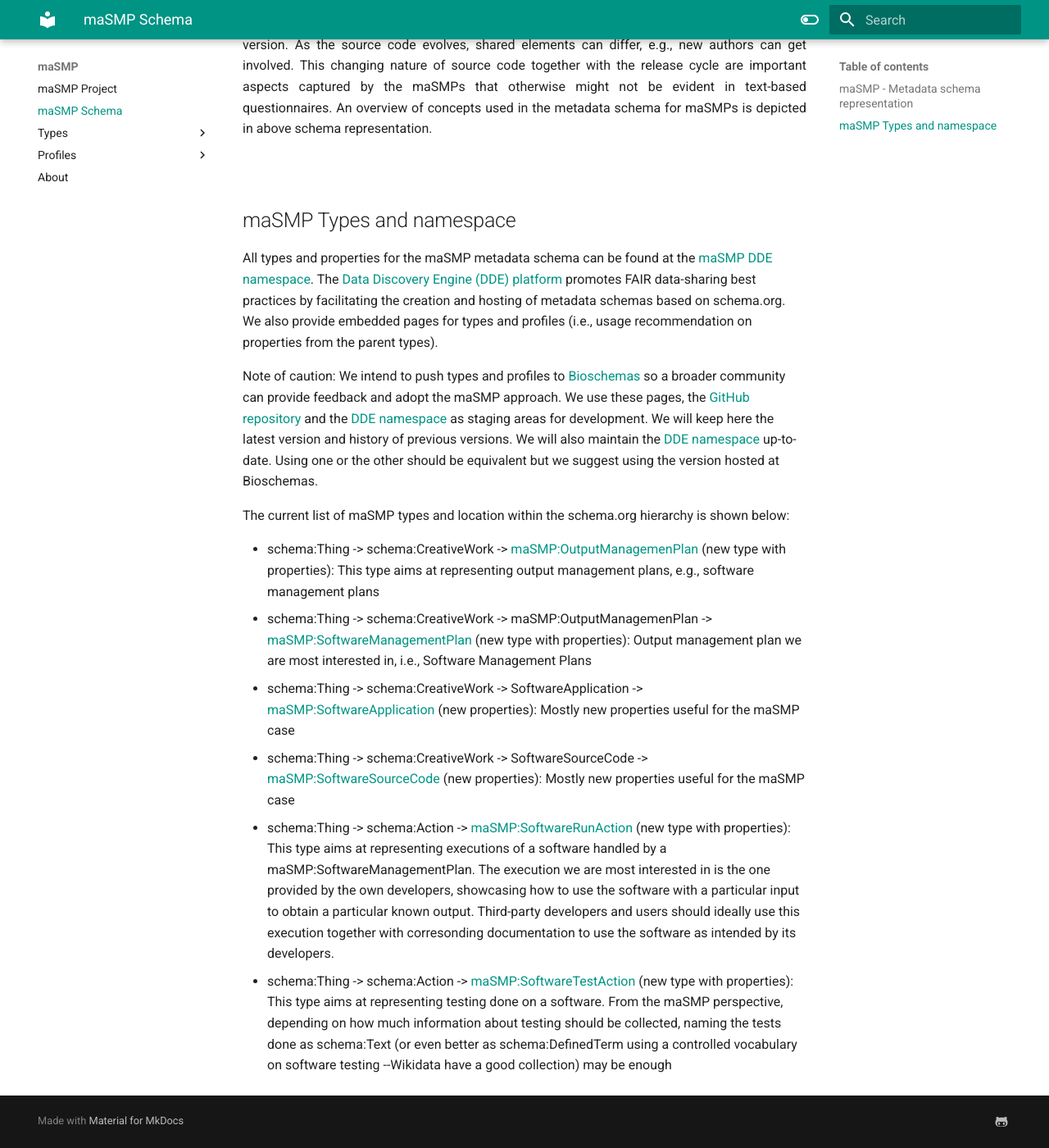
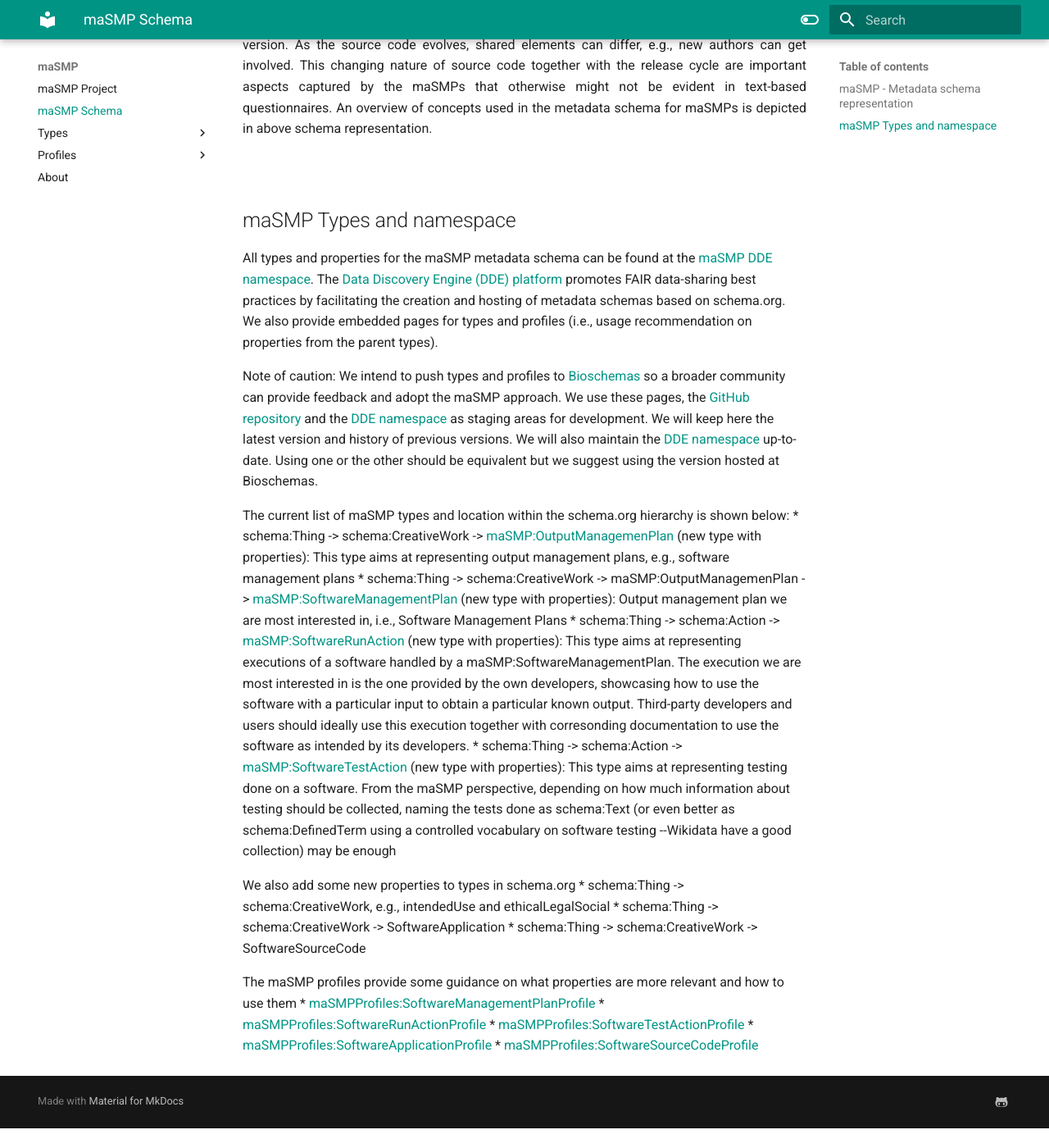
Before and after one commit to zbmed-semtec/maSMPs, an MkDocs documentation site: the page built from docs/maSMP_Schema.md, in a window 1280 px wide and 1400 px high, scrolled down 897 px. Shown: the whole window at 82% size. Built offline with MkDocs 1.6.1 and Material for MkDocs 9.7.7, drawn with Linux system fonts in a browser that asks for light colours; after the commit the page ends 2273 px from its top, so only the background shows below that.

Commit message:
Update links and based on

```diff
--- a/docs/maSMP_Schema.md
+++ b/docs/maSMP_Schema.md
@@ -11,10 +11,19 @@
 Note of caution: We intend to push types and profiles to [Bioschemas](https://bioschemas.org) so a broader community can provide feedback and adopt the maSMP approach. We use these pages, the [GitHub repository](https://github.com/zbmed-semtec/maSMPs) and the [DDE namespace](https://discovery.biothings.io/ns/maSMP) as staging areas for development. We will keep here the latest version and history of previous versions. We will also maintain the [DDE namespace](https://discovery.biothings.io/ns/maSMP) up-to-date. Using one or the other should be equivalent but we suggest using the version hosted at Bioschemas.
 
 The current list of maSMP types and location within the schema.org hierarchy is shown below:
-
 * schema:Thing -> schema:CreativeWork -> [maSMP:OutputManagemenPlan](../Types/OutputManagementPlan) (new type with properties): This type aims at representing output management plans, e.g., software management plans
 * schema:Thing -> schema:CreativeWork -> maSMP:OutputManagemenPlan -> [maSMP:SoftwareManagementPlan](../Types/SoftwareManagementPlan) (new type with properties): Output management plan we are most interested in, i.e., Software Management Plans
-* schema:Thing -> schema:CreativeWork -> SoftwareApplication -> [maSMP:SoftwareApplication](../Types/SoftwareApplication) (new properties): Mostly new properties useful for the maSMP case
-* schema:Thing -> schema:CreativeWork -> SoftwareSourceCode -> [maSMP:SoftwareSourceCode](../Types/SoftwareSourceCode) (new properties): Mostly new properties useful for the maSMP case
 * schema:Thing -> schema:Action -> [maSMP:SoftwareRunAction](../Types/SoftwareRunAction) (new type with properties): This type aims at representing executions of a software handled by a maSMP:SoftwareManagementPlan. The execution we are most interested in is the one provided by the own developers, showcasing how to use the software with a particular input to obtain a particular known output. Third-party developers and users should ideally use this execution together with corresonding documentation to use the software as intended by its developers.
 * schema:Thing -> schema:Action -> [maSMP:SoftwareTestAction](../Types/SoftwareTestAction) (new type with properties): This type aims at representing testing done on a software. From the maSMP perspective, depending on how much information about testing should be collected, naming the tests done as schema:Text (or even better as schema:DefinedTerm using a controlled vocabulary on software testing --Wikidata have a good collection) may be enough
+
+We also add some new properties to types in schema.org
+* schema:Thing -> schema:CreativeWork, e.g., intendedUse and ethicalLegalSocial
+* schema:Thing -> schema:CreativeWork -> SoftwareApplication
+* schema:Thing -> schema:CreativeWork -> SoftwareSourceCode
+
+The maSMP profiles provide some guidance on what properties are more relevant and how to use them
+* [maSMPProfiles:SoftwareManagementPlanProfile](../Profiles/SoftwareManagementPlan)
+* [maSMPProfiles:SoftwareRunActionProfile](../Profiles/SoftwareRunAction)
+* [maSMPProfiles:SoftwareTestActionProfile](../Profiles/SoftwareTestAction)
+* [maSMPProfiles:SoftwareApplicationProfile](../Profiles/SoftwareApplication)
+* [maSMPProfiles:SoftwareSourceCodeProfile](../Profiles/SoftwareSourceCode)
```
Also changed, not shown: docs/index.md (+1 -1 lines).
